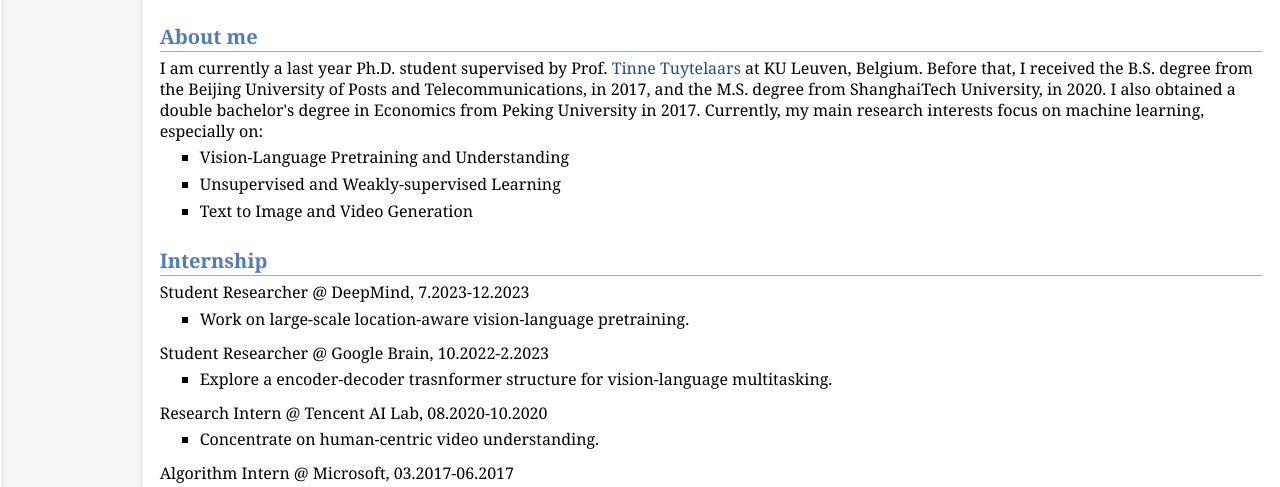
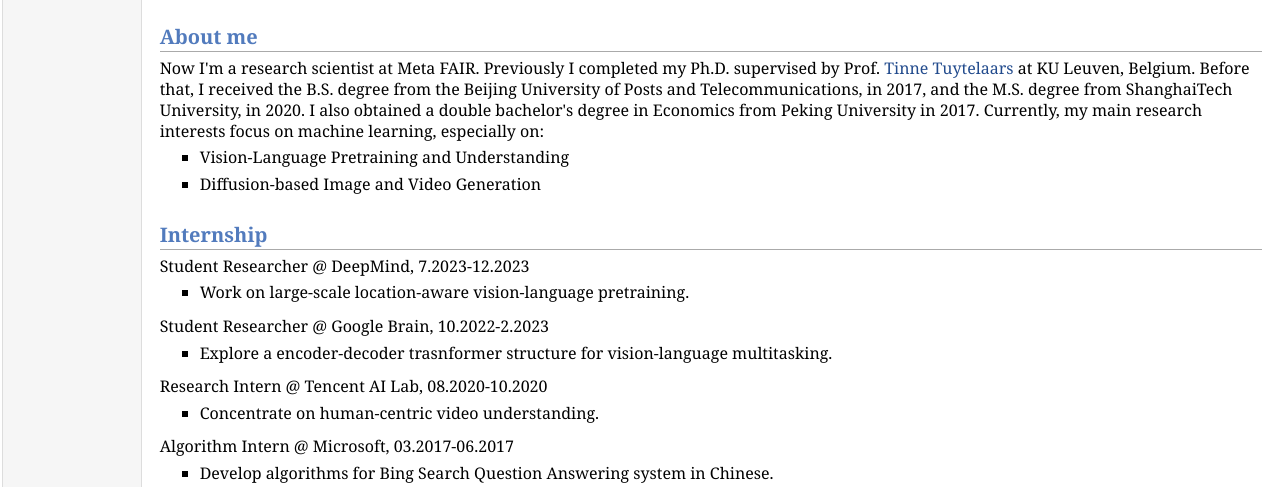
Before and after one commit to bwancv/bwancv.github.io, a plain HTML site: page index.html in a window 1280 px wide. Shown: the part 236-723 px from the top of the page. Drawn offline with Linux system fonts and the light colour scheme.

Commit message:
Update index.html

```diff
--- a/index.html
+++ b/index.html
@@ -34,16 +34,14 @@
 E-mail: bowan.cvml AT gmail.com
 </td></tr></table>
 <h2>About me</h2>
-<p>I am currently a last year Ph.D. student supervised by Prof. <a href="https://homes.esat.kuleuven.be/~tuytelaa/">Tinne Tuytelaars</a> at KU Leuven, Belgium.
+<p>Now I'm a research scientist at Meta FAIR. Previously I completed my Ph.D. supervised by Prof. <a href="https://homes.esat.kuleuven.be/~tuytelaa/">Tinne Tuytelaars</a> at KU Leuven, Belgium.
   Before that, I received the B.S. degree from the Beijing University of Posts and Telecommunications, in 2017, and the M.S. degree from ShanghaiTech University, in 2020.
   I also obtained a double bachelor's degree in Economics from Peking University in 2017.
   Currently, my main research interests focus on machine learning, especially on: </p>
 <ul>
 <li><p>Vision-Language Pretraining and Understanding</p>
 </li>
-<li><p>Unsupervised and Weakly-supervised Learning</p>
-</li>
-<li><p>Text to Image and Video Generation</p>
+<li><p>Diffusion-based Image and Video Generation</p>
 </li>
 </ul>
 
```
